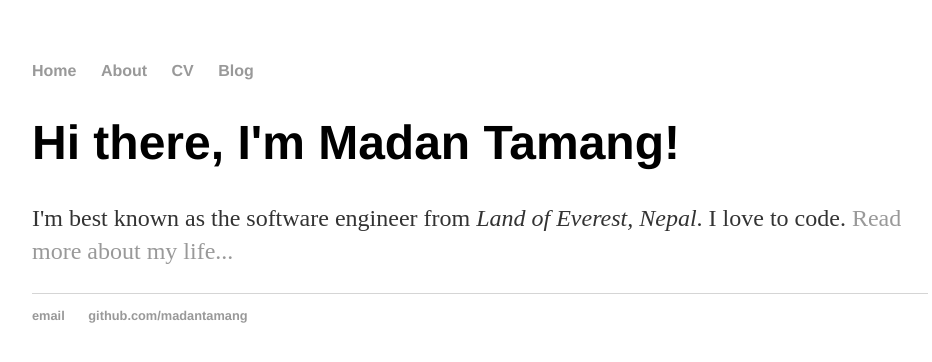
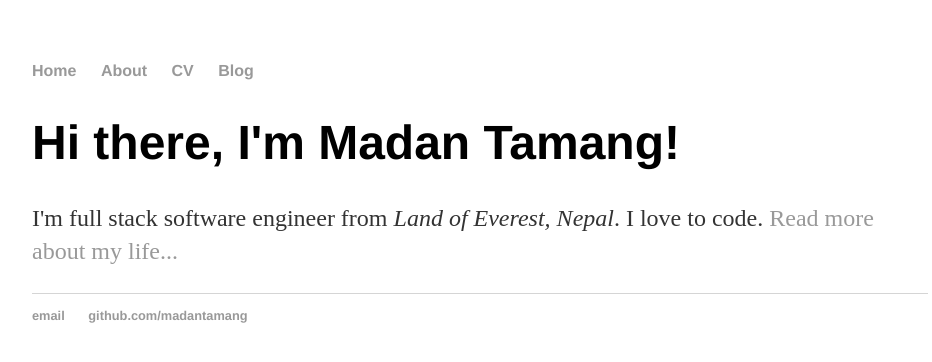
Before and after one commit to madantamang/madantamang.github.io, a Jekyll site: the page built from index.html, in a window 1280 px wide. Shown: the top 362 px of the page, without its empty margins (160-1092 px from the left). Built offline with Jekyll 4.4.1, drawn with Linux system fonts in a browser that asks for light colours.

Commit message:
Update index.html

```diff
--- a/index.html
+++ b/index.html
@@ -5,5 +5,5 @@ title: Madan Tamang, software Engineer
 
 		<div class="blurb">
 			<h1>Hi there, I'm  Madan Tamang!</h1>
-			<p>I'm best known as the software engineer from <em>Land of Everest, Nepal</em>. I love to code. <a href="/about">Read more about my life...</a></p>
+			<p>I'm full stack software engineer from <em>Land of Everest, Nepal</em>. I love to code. <a href="/about">Read more about my life...</a></p>
 		</div>
```
